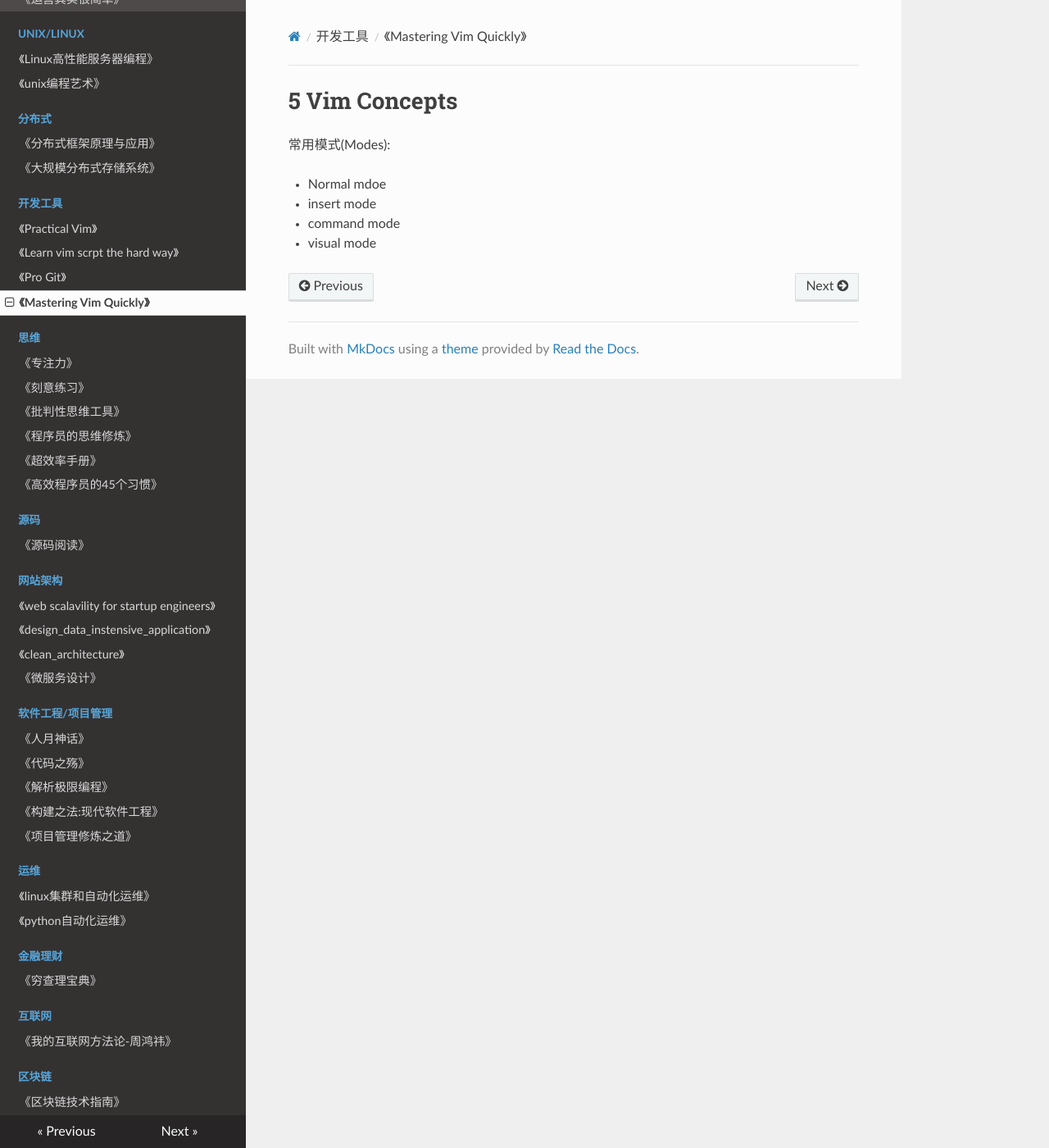
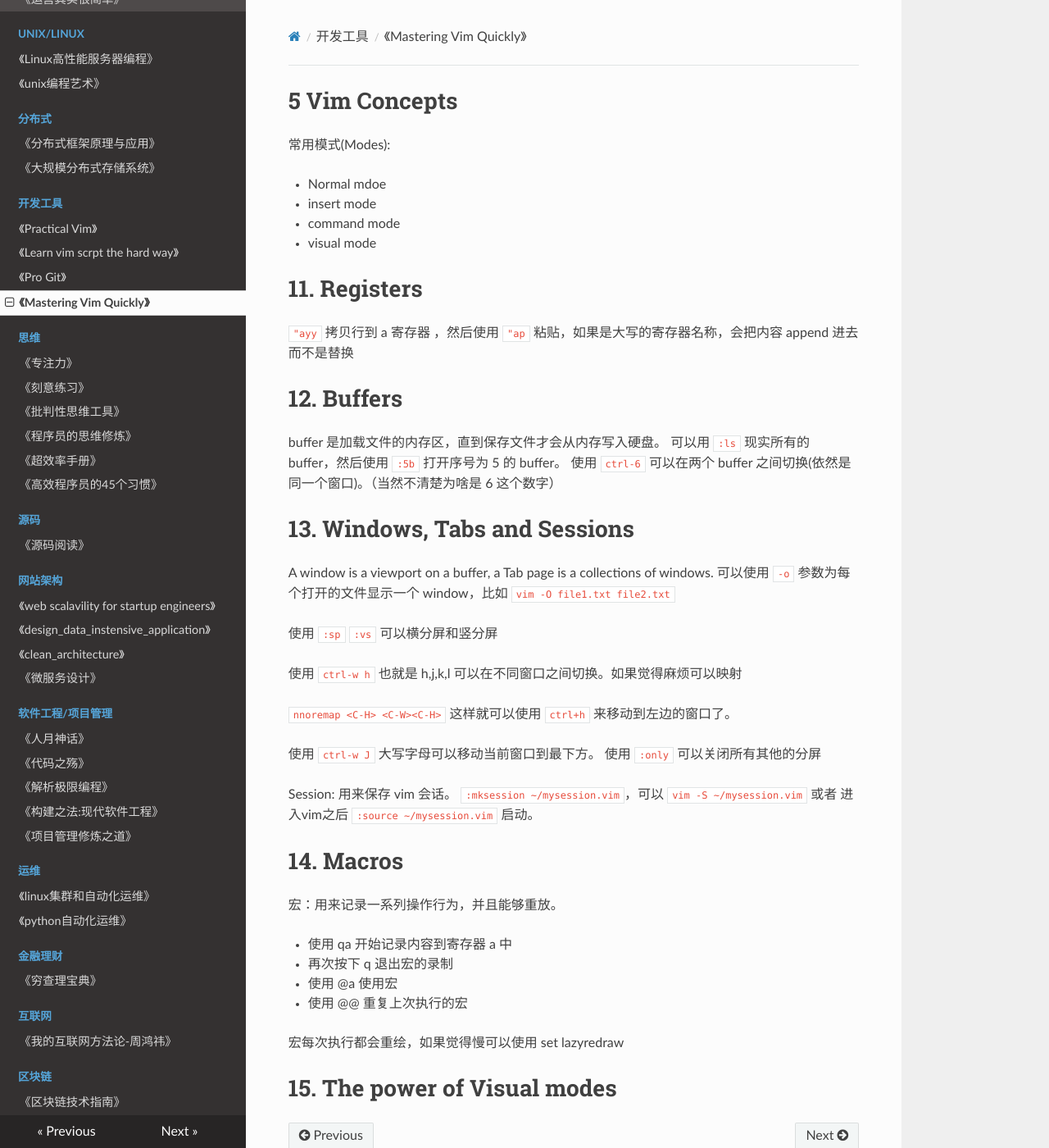
Before and after one commit to PegasusWang/booknotes, an MkDocs documentation site: the page built from docs/开发工具/mastering_vim_quickly.md, in a window 1280 px wide and 1400 px high. Shown: the whole window at 82% size. Built offline with MkDocs 1.6.1, drawn with Linux system fonts in a browser that asks for light colours; nearby versions of some CDN libraries; old or Windows-style settings are respelled for this version of MkDocs.

Commit message:
vim 宏、buffer、registers、macros

```diff
--- a/docs/开发工具/mastering_vim_quickly.md
+++ b/docs/开发工具/mastering_vim_quickly.md
@@ -7,3 +7,44 @@
 - insert mode
 - command mode
 - visual mode
+
+
+# 11. Registers
+
+`"ayy`  拷贝行到 a 寄存器 ，然后使用 `"ap` 粘贴，如果是大写的寄存器名称，会把内容 append 进去而不是替换
+
+# 12. Buffers
+
+buffer 是加载文件的内存区，直到保存文件才会从内存写入硬盘。
+可以用 `:ls` 现实所有的 buffer，然后使用 `:5b` 打开序号为 5 的 buffer。
+使用 `ctrl-6` 可以在两个 buffer 之间切换(依然是同一个窗口)。（当然不清楚为啥是 6 这个数字）
+
+
+# 13. Windows, Tabs and Sessions
+
+A window  is a viewport on a buffer, a Tab page is a collections of windows.
+可以使用 `-o` 参数为每个打开的文件显示一个 window，比如 `vim -O file1.txt file2.txt`
+
+使用 `:sp` `:vs` 可以横分屏和竖分屏
+
+使用 `ctrl-w h` 也就是 h,j,k,l 可以在不同窗口之间切换。如果觉得麻烦可以映射
+
+`nnoremap <C-H> <C-W><C-H>` 这样就可以使用 `ctrl+h` 来移动到左边的窗口了。
+
+使用 `ctrl-w J` 大写字母可以移动当前窗口到最下方。
+使用 `:only` 可以关闭所有其他的分屏
+
+Session: 用来保存 vim 会话。 `:mksession ~/mysession.vim`，可以 `vim -S ~/mysession.vim` 或者 进入vim之后 `:source ~/mysession.vim` 启动。
+
+# 14. Macros
+
+宏：用来记录一系列操作行为，并且能够重放。
+
+- 使用 qa 开始记录内容到寄存器 a 中
+- 再次按下 q 退出宏的录制
+- 使用 @a 使用宏
+- 使用 @@ 重复上次执行的宏
+
+宏每次执行都会重绘，如果觉得慢可以使用 set lazyredraw
+
+# 15. The power of Visual modes
```
Also changed, not shown: docs/python/python_网络编程.md (+9 -0 lines).
